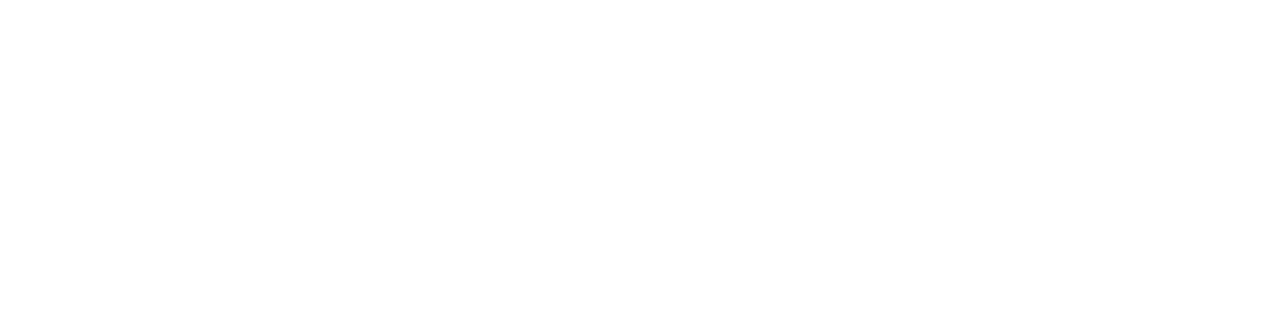
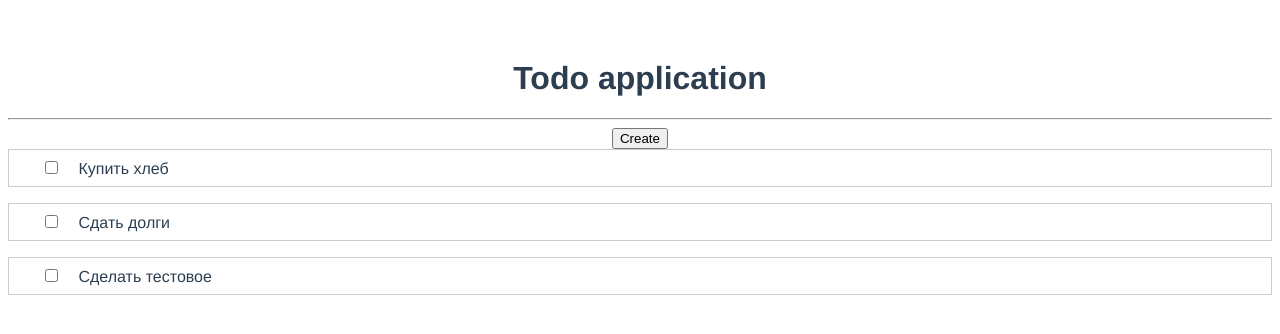
Before and after one commit to ShabalinSlava/Vue-Todo, a Vue app: page / in a window 1280 px wide. Shown: the top 334 px of the page. Built offline with nearby package versions, Linux system fonts and the light colour scheme.

Commit message:
create doto-list

```diff
--- a/src/App.vue
+++ b/src/App.vue
@@ -1,15 +1,31 @@
 <template>
 <div id="app">
-
+    <h1>{{ title }}</h1>
+    <hr>
+    <button>Create</button>
+    <TodoList v-bind:todos='todos' />
 </div>
 </template>
 
 <script>
-
-
+import TodoList from '@/components/TodoList'
 export default {
     name: 'App',
     components: {
+        TodoList
+    },
+        data() {
+        return {
+            title: 'Todo application',
+            subtitle: 'Название',
+            todos: [
+              {title:'Домашние дела', project: 'Купить хлеб', completed: false},
+              {title:'Учеба', project: 'Сдать долги', completed: false},
+              {title:'Работа', project: 'Сделать тестовое', completed: false},
+            ]
+        }
+    },
+    methods: {
 
     }
 }
--- /dev/null
+++ b/src/components/TodoItem.vue
@@ -0,0 +1,38 @@
+<template>
+<li>
+    <span v-bind:class='{done: todo.completed}'>
+        <input type='checkbox' v-on:change='todo.completed = !todo.completed' />
+        <strong>{{ todo.id }}</strong>
+        {{ todo.project }}
+    </span>
+</li>
+</template>
+
+<script>
+export default {
+    props: {
+        todo: {
+            type: Object,
+            required: true
+        }
+    }
+}
+</script>
+
+<style scoped>
+li {
+    border: 1px solid #ccc;
+    display: flex;
+    justify-content: space-between;
+    padding: .5rem 2rem;
+    margin-bottom: 1rem;
+}
+
+input {
+    margin-right: 1rem;
+}
+
+.done {
+    text-decoration: line-through;
+}
+</style>
--- /dev/null
+++ b/src/components/TodoList.vue
@@ -0,0 +1,25 @@
+<template>
+<div>
+    <ul>
+        <TodoItem v-for="todo of todos" v-bind:todo='todo' />
+    </ul>
+</div>
+</template>
+
+<script>
+import TodoItem from '@/components/TodoItem';
+export default {
+    props: ['todos'],
+    components: {
+        TodoItem,
+    }
+};
+</script>
+
+<style scoped>
+ul {
+    list-style: none;
+    margin: 0;
+    padding: 0;
+}
+</style>
```
Lines whose indentation alone changed are shown as unchanged.
